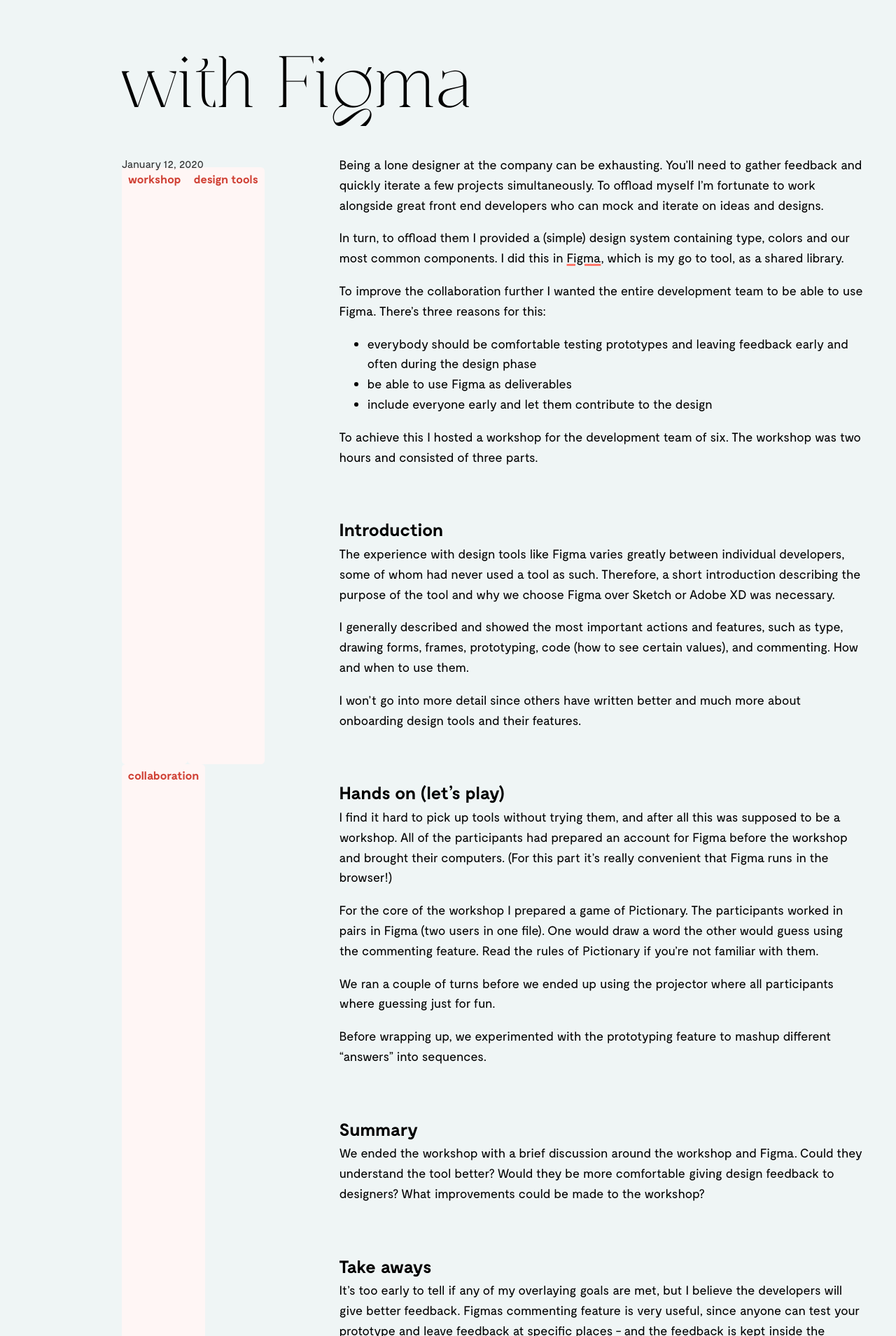
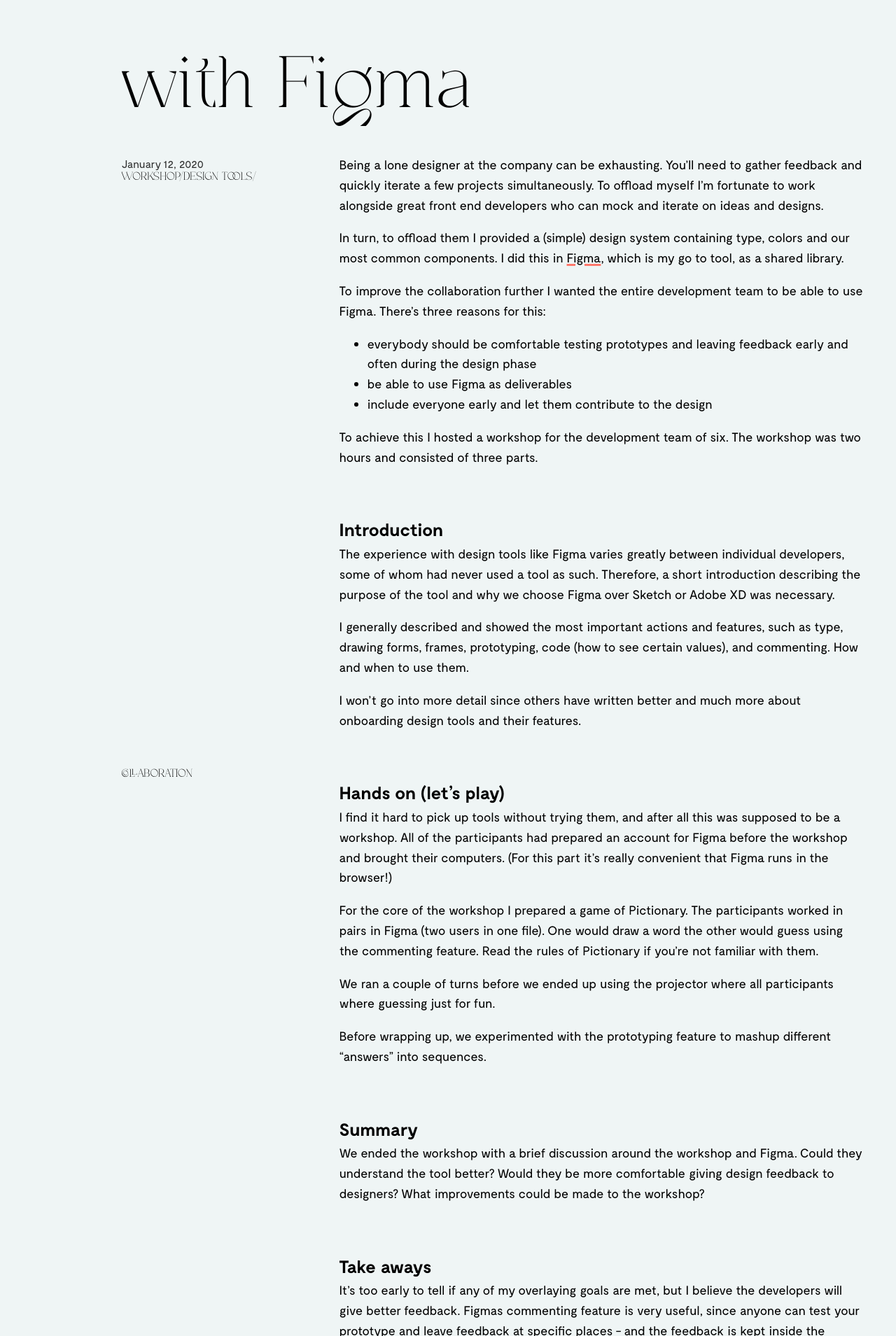
Before and after one commit to jacoblindstrm/jacoblindstrm.github.io, a Jekyll site: the page built from _posts/2020-01-14-workshop-to-introduce-figma.markdown, in a window 1280 px wide. Shown: the part 688-2597 px from the top of the page at 70% size. Built offline with Jekyll 4.4.1, drawn with Linux system fonts in a browser that asks for light colours; comment, search, counter and statistics services are not loaded.

Commit message:
Update keywords.scss

```diff
--- a/_sass/keywords.scss
+++ b/_sass/keywords.scss
@@ -1,20 +1,22 @@
 .keywords {
     list-style: none;
     padding: 0;
-    margin: 1rem 0;
+    margin: 2rem 0 1rem;
     display: flex;
     flex-flow: wrap;
 
     li {
-        background: var(--pale-coral);
-        color: var(--darkcoral);
-        padding: var(--button-padding);
         margin: 0.25rem;
-        min-width: 3rem;
-        font-weight: 570;
         white-space: nowrap;
-        border-radius: 0.3rem;
-        font-size: var(--scale-1);
-        text-align: center;
+        font-family: var(--font-heading);
+        text-transform: uppercase;
+
+        &::after {
+            content: "/";
+        }
+
+        &:last-child::after {
+            content: none;
+        }
     }
 }
```
